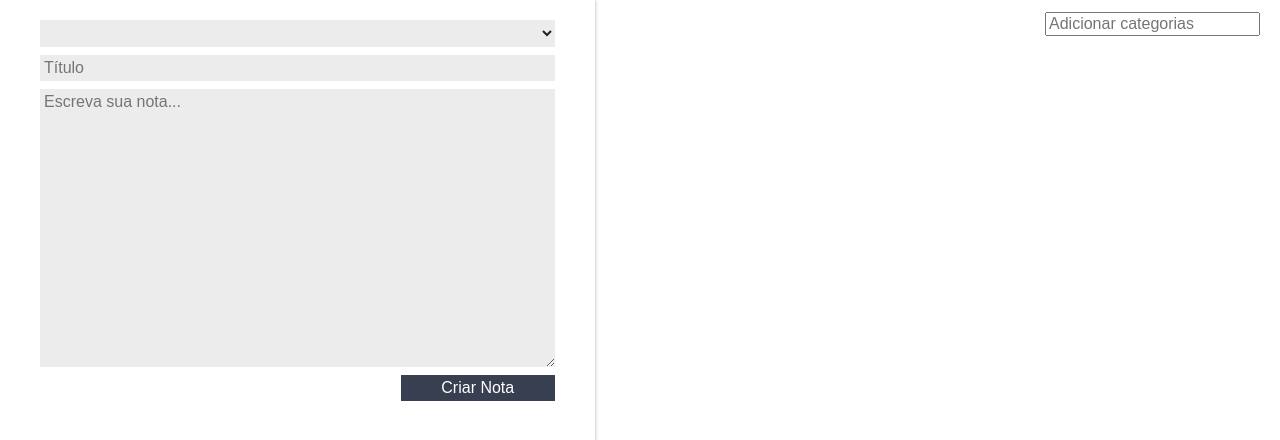
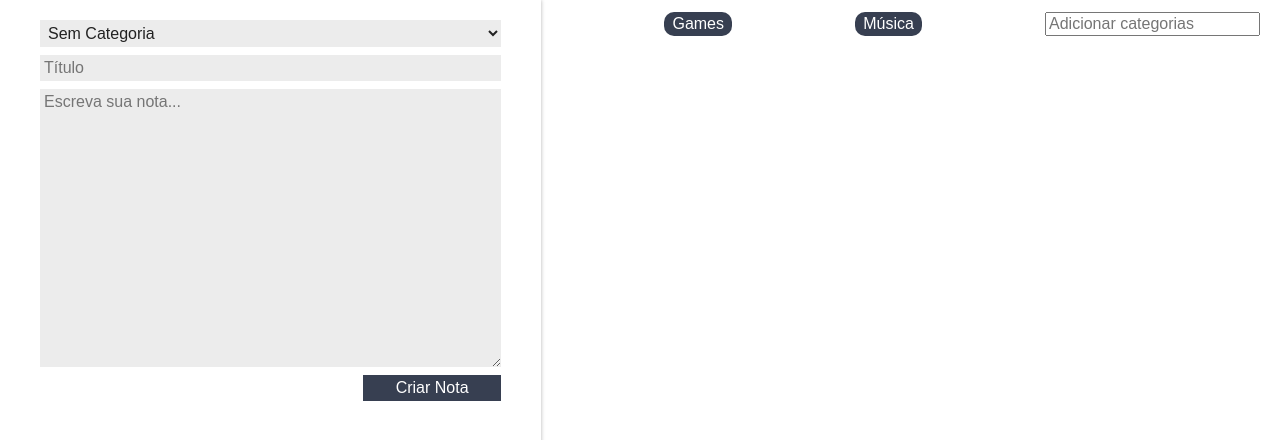
Before and after one commit to joaopmarcal/manage-notes-react, a React (Create React App) app: page / in a window 1280 px wide. Shown: the top 440 px of the page. Built offline with nearby package versions, Linux system fonts and the light colour scheme; the HTML template or start-up script is replaced by a standard one.

Commit message:
I add categories part 2

```diff
--- a/src/App.js
+++ b/src/App.js
@@ -11,12 +11,12 @@
 
     this.state = {
       notas:[],
-      categorias:[],
+      categorias:["Games","Música"],
     }
   }
 
-  criarNota(titulo, texto){
-    const novaNota = {titulo, texto};
+  criarNota(titulo, texto, categoria){
+    const novaNota = {titulo, texto, categoria};
     const novoArrayNotas = [...this.state.notas,novaNota]
     const novoEstado = {
       notas:novoArrayNotas
--- a/src/components/FormularioCadastro/FormularioCadastro.jsx
+++ b/src/components/FormularioCadastro/FormularioCadastro.jsx
@@ -6,6 +6,12 @@
     super(props);
     this.titulo ="";
     this.texto ="";
+    this.categoria = "Sem Categoria";
+  }
+
+  _handleMudancaCategoria(evento){
+    evento.stopPropagation();
+    this.categoria = evento.target.value;
   }
 
   _handleMudancaTitulo(evento){
@@ -21,7 +27,7 @@
   _criarNota(evento){
     evento.preventDefault();
     evento.stopPropagation();
-    this.props.criarNota(this.titulo, this.texto);
+    this.props.criarNota(this.titulo, this.texto, this.categoria);
 
   }
 
@@ -30,7 +36,12 @@
       <form className="form-cadastro"
         onSubmit={this._criarNota.bind(this)}
       >
-        <select className="form-cadastro_input">
+        <select
+            onChange={this._handleMudancaCategoria.bind(this)}
+            className="form-cadastro_input"
+        >
+          <option>Sem Categoria</option>
+
           {this.props.categorias.map(categoria => {
             return <option>{categoria}</option>
           })}
```
